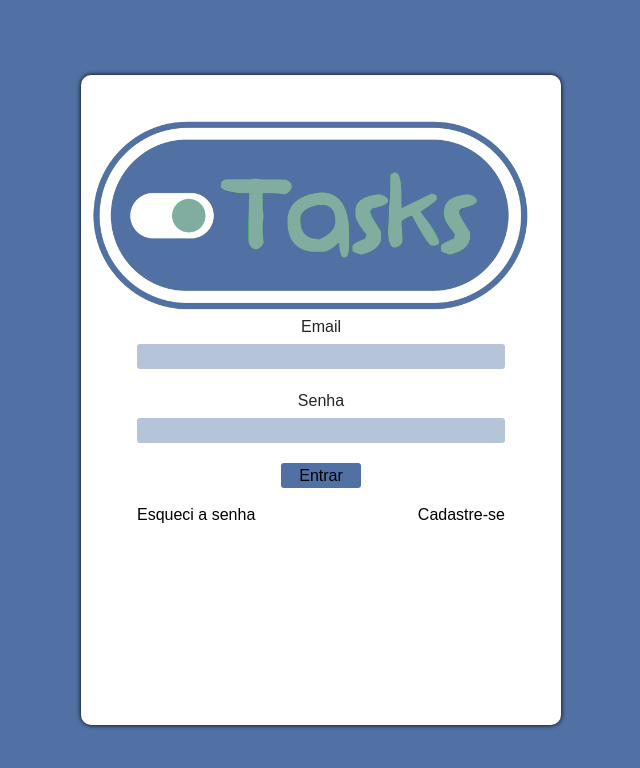
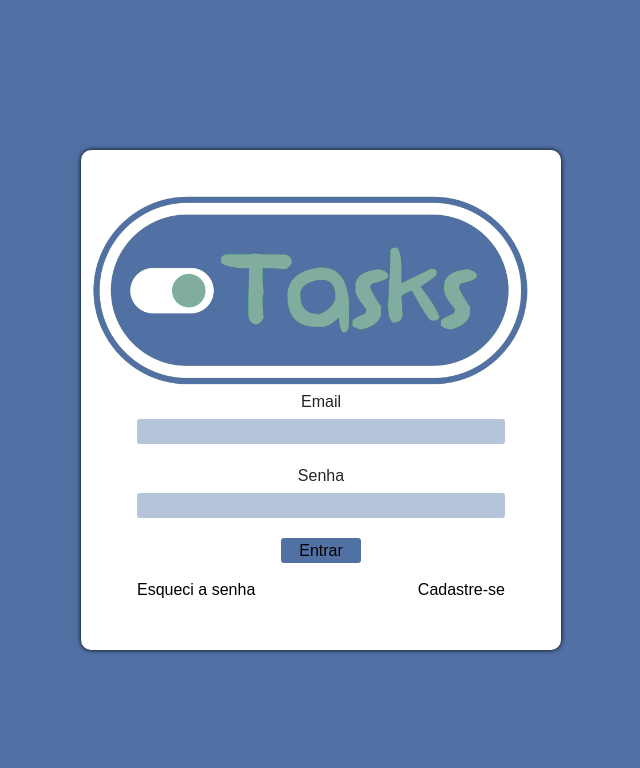
Before and after one commit to felipe-fjs/todo-project, a Flask app: page / in a window 1280 px wide. Shown: the top 768 px of the page, without its empty margins (319-959 px from the left). Run offline with Flask 3, Linux system fonts and the light colour scheme; some libraries are stand-ins or nearby versions.

Commit message:
Update login.html
mudando height para a página de login

```diff
--- a/app/templates/entry/login.html
+++ b/app/templates/entry/login.html
@@ -1,6 +1,14 @@
 {% extends "entry/base.html" %}
 
 {% block title %}Faça seu login {% endblock %}
+
+{% block head %}
+<style>
+    main#main {
+        height: 500px;
+    }
+</style>
+{% endblock %}
 
 {% block content %}
 <main class="container" id="main">
```
Lines whose indentation alone changed are shown as unchanged.
